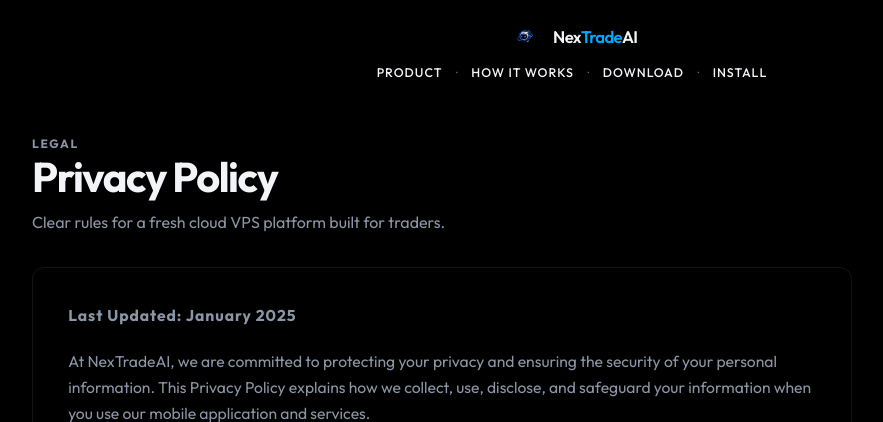
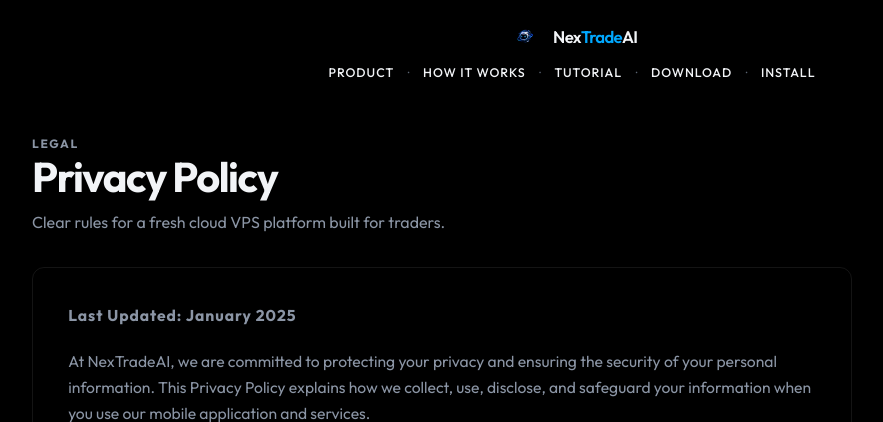
Before and after one commit to Mabena119/nextrade-app, a PHP site: page /privacy-policy.html in a window 1280 px wide. Shown: the top 422 px of the page, without its empty margins (68-951 px from the left). Run offline with PHP 8.4, Linux system fonts and the light colour scheme.

Commit message:
chore: add Tutorial link to public nav across pages
Co-authored-by: Cursor <cursoragent@cursor.com>

```diff
--- a/website/how-to-install/index.html
+++ b/website/how-to-install/index.html
@@ -344,6 +344,7 @@
             <ul class="nav-links">
                 <li><a href="/#product">Product</a></li>
                 <li><a href="/#flow">How it works</a></li>
+                <li><a href="/#tutorial">Tutorial</a></li>
                 <li><a href="/#download">Download</a></li>
                 <li><a href="/how-to-install/" aria-current="page">Install</a></li>
             </ul>
--- a/website/includes/public-nav.php
+++ b/website/includes/public-nav.php
@@ -1,6 +1,6 @@
 <?php
 /**
- * Shared marketing nav — Product · How it works · Download · Install
+ * Shared marketing nav — Product · How it works · Tutorial · Download · Install
  */
 require_once __DIR__ . '/site-config.php';
 
--- a/website/privacy-policy.html
+++ b/website/privacy-policy.html
@@ -15,6 +15,7 @@
   <nav class="aura-nav" aria-label="Primary">
     <a href="/#product">Product</a>
     <a href="/#flow">How it works</a>
+    <a href="/#tutorial">Tutorial</a>
     <a href="/#download">Download</a>
     <a href="/how-to-install/">Install</a>
   </nav>
--- a/website/terms-of-service.html
+++ b/website/terms-of-service.html
@@ -15,6 +15,7 @@
   <nav class="aura-nav" aria-label="Primary">
     <a href="/#product">Product</a>
     <a href="/#flow">How it works</a>
+    <a href="/#tutorial">Tutorial</a>
     <a href="/#download">Download</a>
     <a href="/how-to-install/">Install</a>
   </nav>
```
